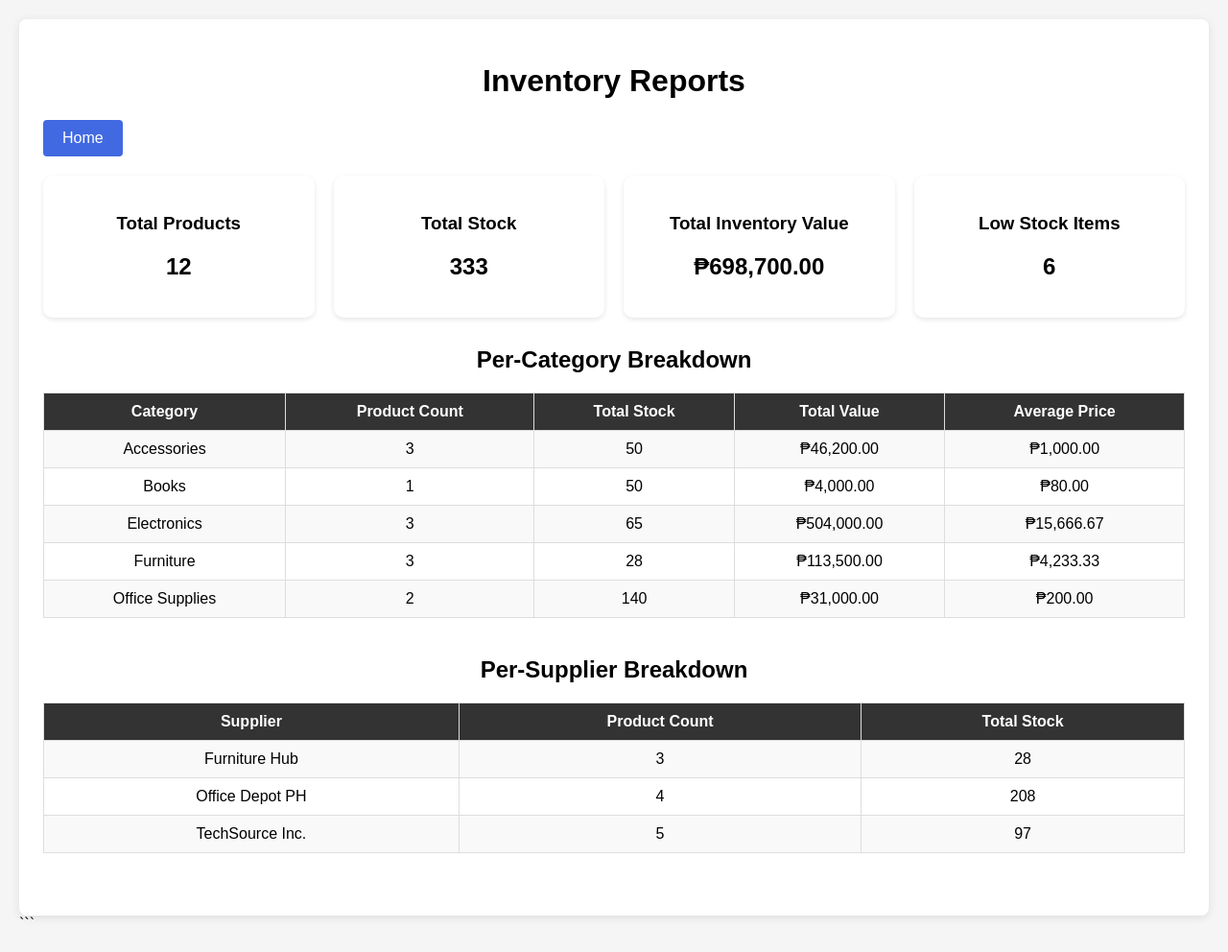
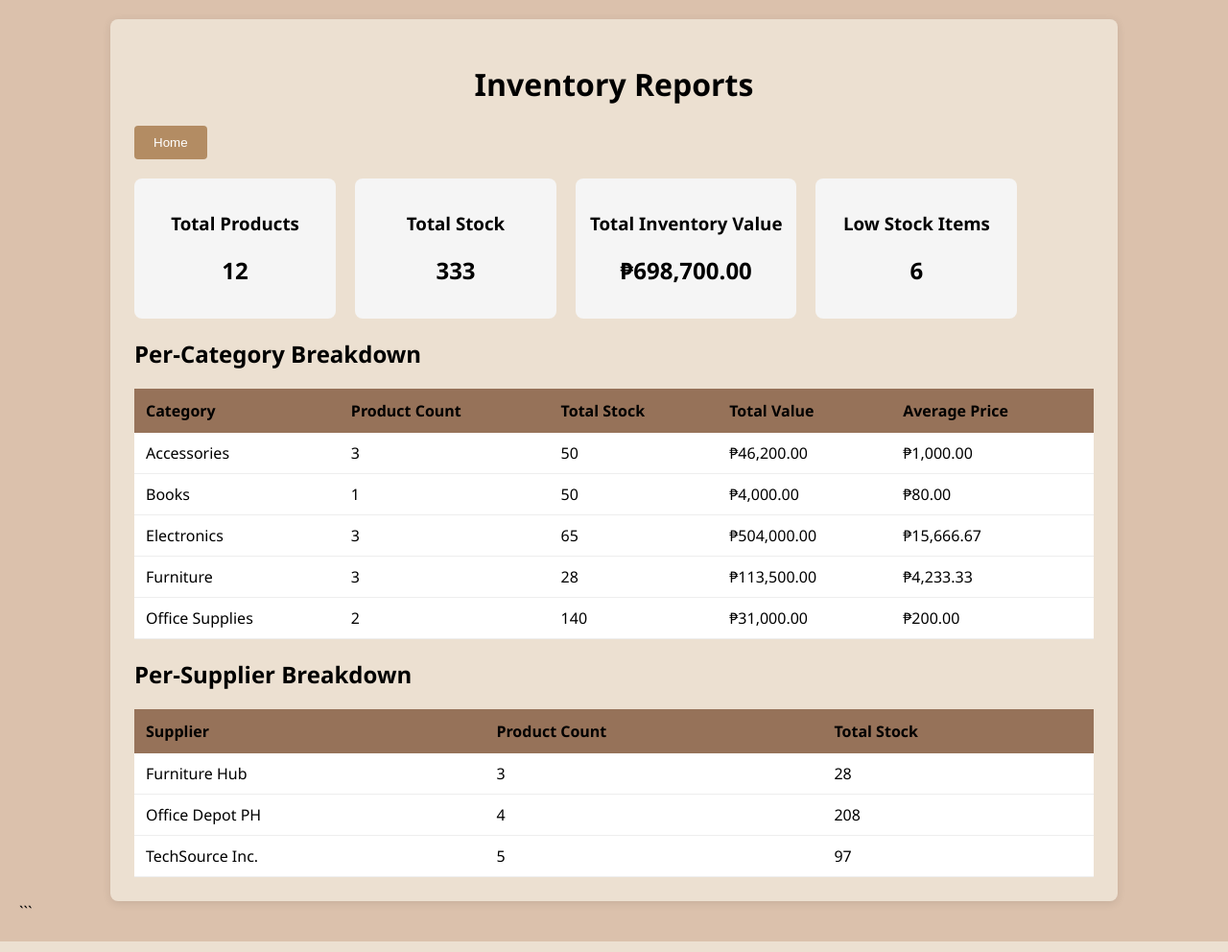
Before and after one commit to allyzagwennsuana202301889-bit/IM102Lab, a PHP site: page /report.php in a window 1280 px wide. Shown: the whole page at 96% size. Run offline with PHP 8.4, Linux system fonts and the light colour scheme; data comes from the database, SQL or seed files in the repository.

Commit message:
Add files via upload

```diff
--- a/suana3/report.php
+++ b/suana3/report.php
@@ -44,81 +44,14 @@ ORDER BY s.supplier_name ASC
 <head>
     <title>Inventory Reports</title>
     <link rel="stylesheet" href="style.css">
-
-    <style>
-        body{
-            font-family: Arial, sans-serif;
-            background:#f5f5f5;
-            margin:0;
-            padding:20px;
-        }
-
-        .container{
-            max-width:1200px;
-            margin:auto;
-        }
-
-        h1,h2{
-            text-align:center;
-        }
-
-        .cards{
-            display:flex;
-            gap:20px;
-            margin-bottom:30px;
-            flex-wrap:wrap;
-        }
-
-        .card{
-            flex:1;
-            min-width:200px;
-            background:white;
-            padding:20px;
-            border-radius:10px;
-            box-shadow:0 2px 5px rgba(0,0,0,0.1);
-            text-align:center;
-        }
-
-        table{
-            width:100%;
-            border-collapse:collapse;
-            background:white;
-            margin-bottom:40px;
-        }
-
-        th{
-            background:#333;
-            color:white;
-        }
-
-        th,td{
-            border:1px solid #ddd;
-            padding:10px;
-            text-align:center;
-        }
-
-        tr:nth-child(even){
-            background:#f9f9f9;
-        }
-    </style>
 </head>
 
 <body>
 
 <div class="container">
 
-    <h1>Inventory Reports</h1>
-<a href="index.php"
-style="
-display:inline-block;
-padding:10px 20px;
-background:#4169E1;
-color:white;
-text-decoration:none;
-border-radius:4px;
-">
-Home
-</a>
+    <h1 class ="inventory">Inventory Reports</h1>
+<a href="index.php"><button class ="index">Home</button></a>
     <div class="cards">
 
         <div class="card">
--- a/suana3/style.css
+++ b/suana3/style.css
@@ -1,23 +1,28 @@
 body {
     font-family: 'Segoe UI', Arial, sans-serif;
     margin: 20px;
-    background: #f5f5f5;
+    background: #dbc1ac;
 }
 .container {
     max-width: 1000px;
     margin: 0 auto;
-    background: white;
+    background: #ece0d1;
     padding: 25px;
     border-radius: 8px;
     box-shadow: 0 2px 10px rgba(0,0,0,0.1);
 }
+
+.inventory{
+   text-align: center;
+}
+
 table {
     width: 100%;
     border-collapse: collapse;
+     background: #ffffff;
 }
 th {
-    background: #333;
-    color: white;
+    background:#967259;
     padding: 12px;
     text-align: left;
 }
@@ -43,7 +48,7 @@ tr:hover { background: #f5f5f5; }
 
         .low-stock{
             background:#ffffff;
-            color:#000000;
+            color:#f44336;
             font-weight:bold;
         }
 
@@ -58,3 +63,92 @@ tr:hover { background: #f5f5f5; }
             display:flex;
             gap:10px;
         }
+
+.actions,.pages {
+    display: flex;
+    gap: 8px;
+    white-space: nowrap;
+}
+
+.del,.edit {
+    text-decoration: none;
+    color: white;
+    border: none;
+    border-radius: 4px;
+    width: 50px;
+    height: 30px;
+}
+
+
+.del{
+    background-color: #8B3A3A;
+}
+
+.edit{
+    background-color: #3B2F2F;
+}
+
+.report{
+    text-decoration: none;
+    border: none;
+    border-radius: 4px;
+    width: 70px;
+    height: 30px;
+    background-color:#b38c63 ;
+    color: white;
+}
+
+.prod{
+    text-decoration: none;
+    border: none;
+    border-radius: 4px;
+    width: 95px;
+    height: 30px;
+    background-color: #6F4E37 ;
+    color: white;
+}
+
+.index{
+display:inline-block;
+padding:10px 20px;
+background:#b38c63;
+color:white;
+text-decoration:none;
+border-radius:4px;
+border: none;
+}
+
+form {
+    display: flex;
+    gap: 10px;
+    align-items: center;
+}
+
+input[name="search"] {
+    padding: 10px 15px;
+    border: 1px solid;
+    border-radius: 6px;
+    font-size: 14px;
+    width: 250px;
+    outline: none;
+}
+
+
+select {
+    padding: 10px;
+    border-radius: 6px;
+    background: white;
+}
+
+button[type="submit"] {
+    padding: 10px 20px;
+    background: #6F4E37;
+    color: white;
+    border: none;
+    border-radius: 6px;
+    cursor: pointer;
+}
+
+button[type="submit"]:hover {
+    background: #8B5A2B;
+}
```
Also changed, not shown: suana3/add.php (+3 -40 lines), suana3/delete.php (+7 -16 lines), suana3/edit.php (+3 -40 lines), suana3/index.php (+12 -33 lines), suana3/style2.css (added, +45 -0 lines), suana3/style3.css (added, +64 -0 lines), 1 other file.
